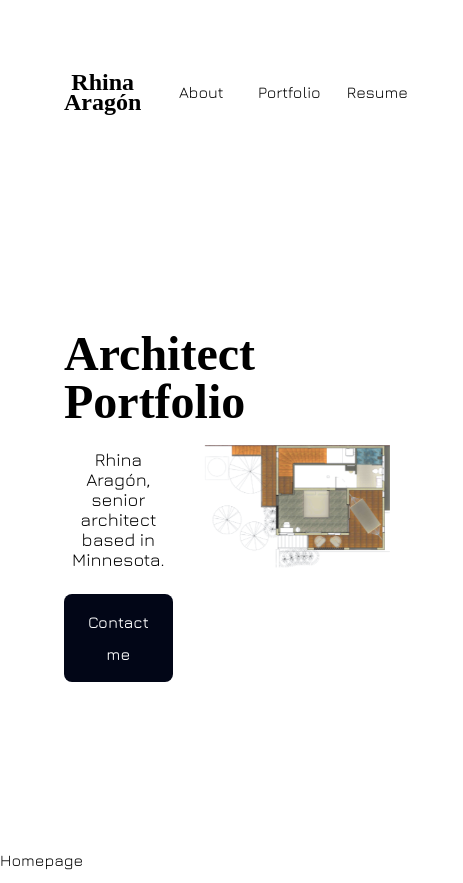
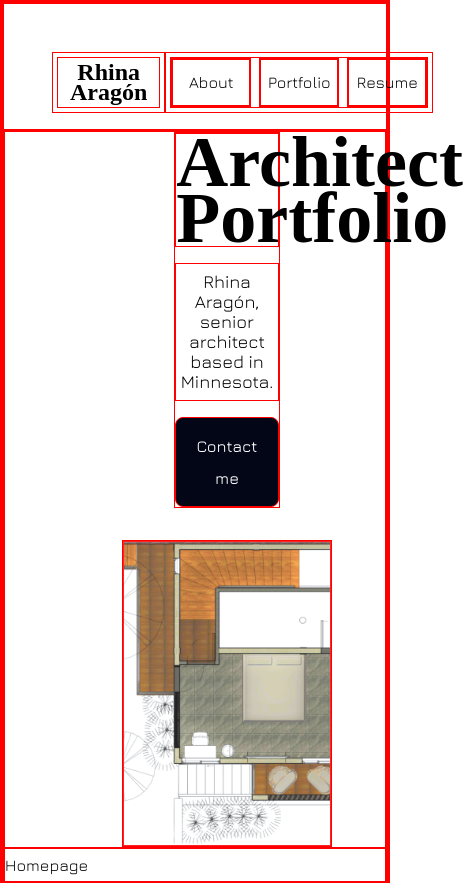
Before and after one commit to liz-garcia/architect-portfolio, a React (Vite) app in the folder client/: page / in a window 390 px wide. Shown: the top 883 px of the page, 463 px wide, since content can reach past the window. Built offline with nearby package versions, Linux system fonts and the light colour scheme; a web font is replaced by a local one.

Commit message:
Changed tailwind congif file so our screens work with max-width breakpoints instead of min-width.

```diff
--- a/client/src/components/Header.jsx
+++ b/client/src/components/Header.jsx
@@ -2,7 +2,7 @@ import Logo from "./Logo.jsx";
 import Nav from "./Nav.jsx";
 
 // Tailwind CSS utility classes
-const headerStyle = "h-20dvh p-12 pb-8 flex justify-between items-stretch";
+const headerStyle = "h-[15dvh] p-12 pb-4 flex justify-between items-stretch";
 
 // Header Component
 const Header = () => {
--- a/client/src/components/HeroSection.jsx
+++ b/client/src/components/HeroSection.jsx
@@ -5,13 +5,13 @@ import heroImage2 from "/architectural-plan-2.png";
 import heroImage3 from "/architectural-plan-3.png";
 
 // Tailwind CSS utility classes
-const heroSectionStyle = "h-80dvh flex pl-16 items-center gap-8";
+const heroSectionStyle = "h-[85dvh] flex pl-16 items-center gap-8 sm:flex-col";
 const heroTitleStyle = "w-1/3 text-center";
 const h1Style = "font-serif font-bold text-5xl/none lg:text-7xl/[3.5rem] mb-4";
 const h2Style = "text-lg/5 py-2 mb-4";
 const heroImgContainerStyle = "m-auto w-2/3 h-full bg-no-repeat bg-left-top";
 const heroImgStyle =
-  "w-full h-full object-contain transition-opacity duration-1000 ease-in-out";
+  "w-full h-full object-cover transition-opacity duration-1000 ease-in-out";
 
 // HeroSection component
 function HeroSection() {
@@ -35,7 +35,7 @@ function HeroSection() {
   return (
     <>
       <section id="heroSection" className={heroSectionStyle}>
-        <div id="hero-title" className={heroTitleStyle}>
+        <div id="heroTitle" className={heroTitleStyle}>
           <h1 className={h1Style}>Architect Portfolio</h1>
           <h2 className={h2Style}>
             Rhina Aragón, senior architect based in Minnesota.
@@ -44,7 +44,7 @@ function HeroSection() {
         </div>
         <div id="hero-image-container" className={heroImgContainerStyle}>
           <img
-            id="hero-image"
+            id="heroImage"
             src={images[currentImageIndex]}
             alt={`Architectural Plan ${currentImageIndex + 1}`}
             className={`${heroImgStyle} ${fade ? "opacity-100" : "opacity-0"}`}
--- a/client/src/index.css
+++ b/client/src/index.css
@@ -11,18 +11,18 @@
 @tailwind utilities;
 
 /* ! Visualize area for each element */
-/* * {
+* {
   border: 1px red solid;
-} */
+}
 
 /* ! Extra Responsive sizes for the layout */
-.h-20dvh {
+/* .h-20dvh {
   height: 20dvh;
 }
 
 .h-80dvh {
   height: 80dvh;
-}
+} */
 
 /* * Previously Index.css */
 /* :root {
--- a/client/tailwind.config.js
+++ b/client/tailwind.config.js
@@ -6,6 +6,22 @@ export default {
   // * Set up to work with Vite
   content: ["./index.html", "./src/**/*.{js,ts,jsx,tsx}"],
   theme: {
+    screens: {
+      "2xl": { max: "1535px" },
+      // => @media (max-width: 1535px) { ... }
+
+      xl: { max: "1279px" },
+      // => @media (max-width: 1279px) { ... }
+
+      lg: { max: "1023px" },
+      // => @media (max-width: 1023px) { ... }
+
+      md: { max: "767px" },
+      // => @media (max-width: 767px) { ... }
+
+      sm: { max: "639px" },
+      // => @media (max-width: 639px) { ... }
+    },
     extend: {
       // ! Extend Tailwind CSS default theme configuration
       fontFamily: {
```
Also changed, not shown: client/public/architectural-plan-3.png, client/public/architectural-plan-4.png (added).
